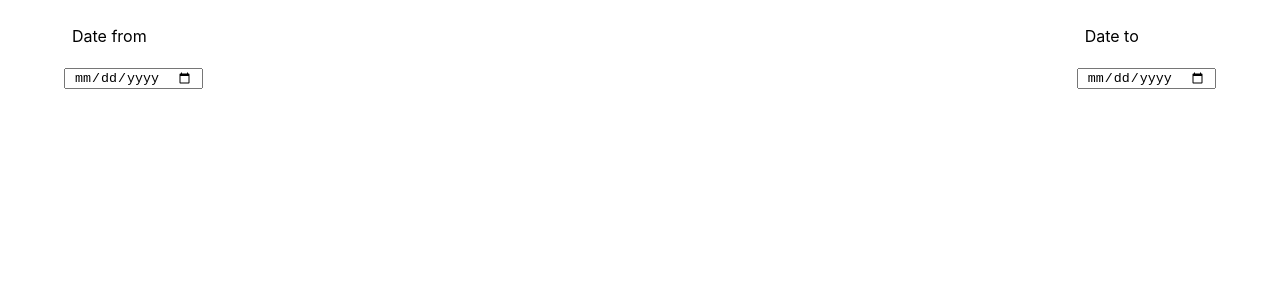
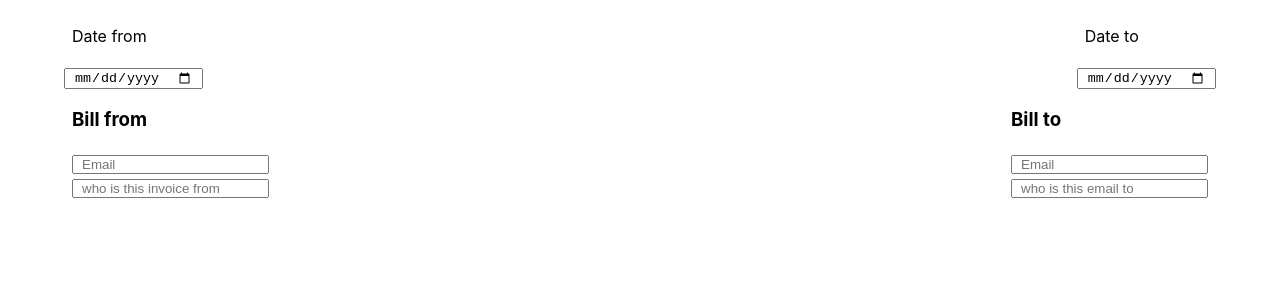
Before and after one commit to kodervine/ceendit-react, a React (Vite) app: page / in a window 1280 px wide. Shown: the top 300 px of the page. Built offline with nearby package versions, Linux system fonts and the light colour scheme.

Commit message:
created the boiler plate and placeholder for the sender and receiver input from the InvoiceApp component to the InvoiceForm component

```diff
--- a/src/App.css
+++ b/src/App.css
@@ -7,3 +7,8 @@
   display: flex;
   justify-content: space-between;
 }
+
+.invoice-form-recipient {
+  display: flex;
+  justify-content: space-between;
+}
--- a/src/components/InvoiceForm.jsx
+++ b/src/components/InvoiceForm.jsx
@@ -0,0 +1,22 @@
+import React from "react";
+
+const InvoiceForm = ({ recipient, placeholder }) => {
+  return (
+    <section>
+      <h3>{recipient}</h3>
+      <div>
+        <input type="email" name="email" id="email" placeholder="Email" />
+      </div>
+      <div>
+        <input
+          type="text"
+          name="name-text"
+          id="name-text"
+          placeholder={placeholder}
+        />
+      </div>
+    </section>
+  );
+};
+
+export default InvoiceForm;
--- a/src/pages/InvoiceApp.jsx
+++ b/src/pages/InvoiceApp.jsx
@@ -1,5 +1,6 @@
 import React from "react";
 import DateInput from "../components/DateInput";
+import InvoiceForm from "../components/InvoiceForm";
 
 const InvoiceApp = () => {
   return (
@@ -9,6 +10,15 @@ const InvoiceApp = () => {
         <DateInput text="Date from" />
         <DateInput text="Date to" />
       </section>
+
+      {/* Bill names and email */}
+      <section className="invoice-form-recipient">
+        <InvoiceForm
+          recipient="Bill from"
+          placeholder="who is this invoice from"
+        />
+        <InvoiceForm recipient="Bill to" placeholder="who is this email to" />
+      </section>
     </main>
   );
 };
```
Also changed, not shown: src/components/InvoiceItems.jsx (added, +7 -0 lines).
